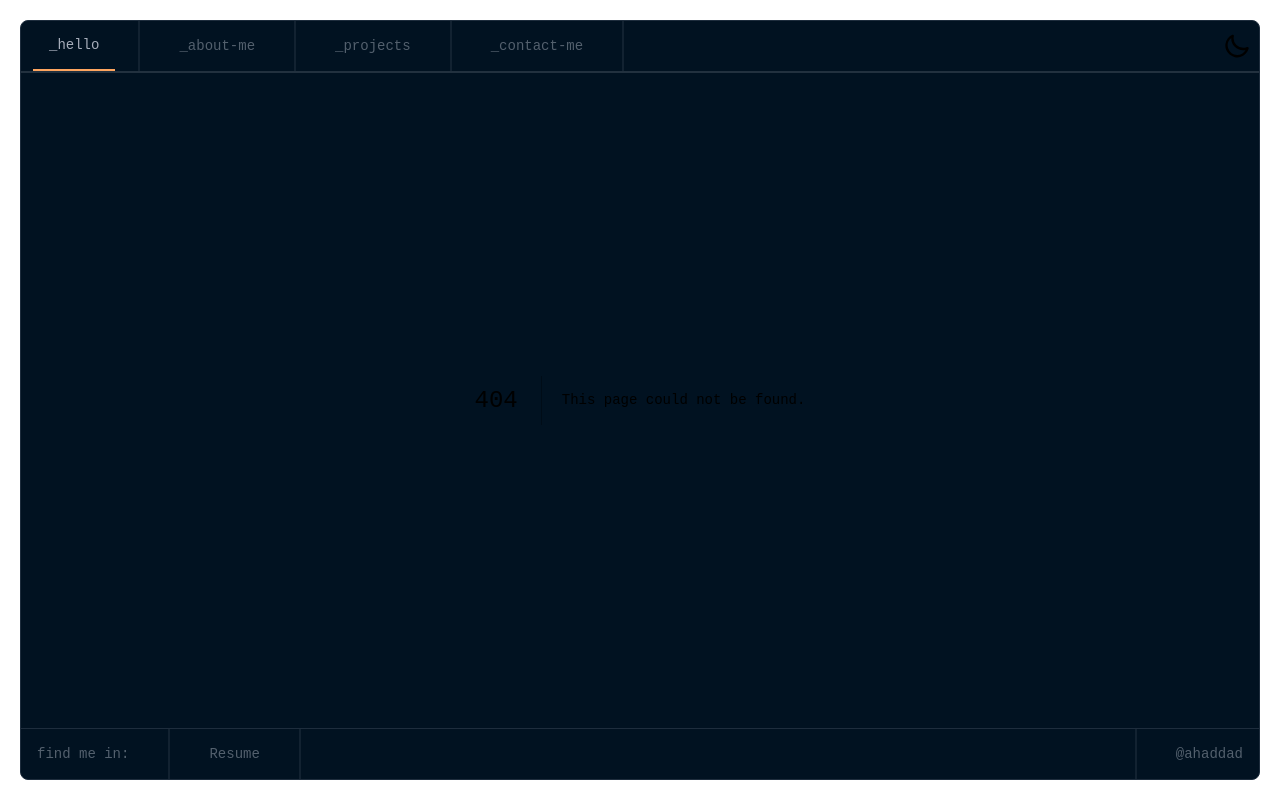
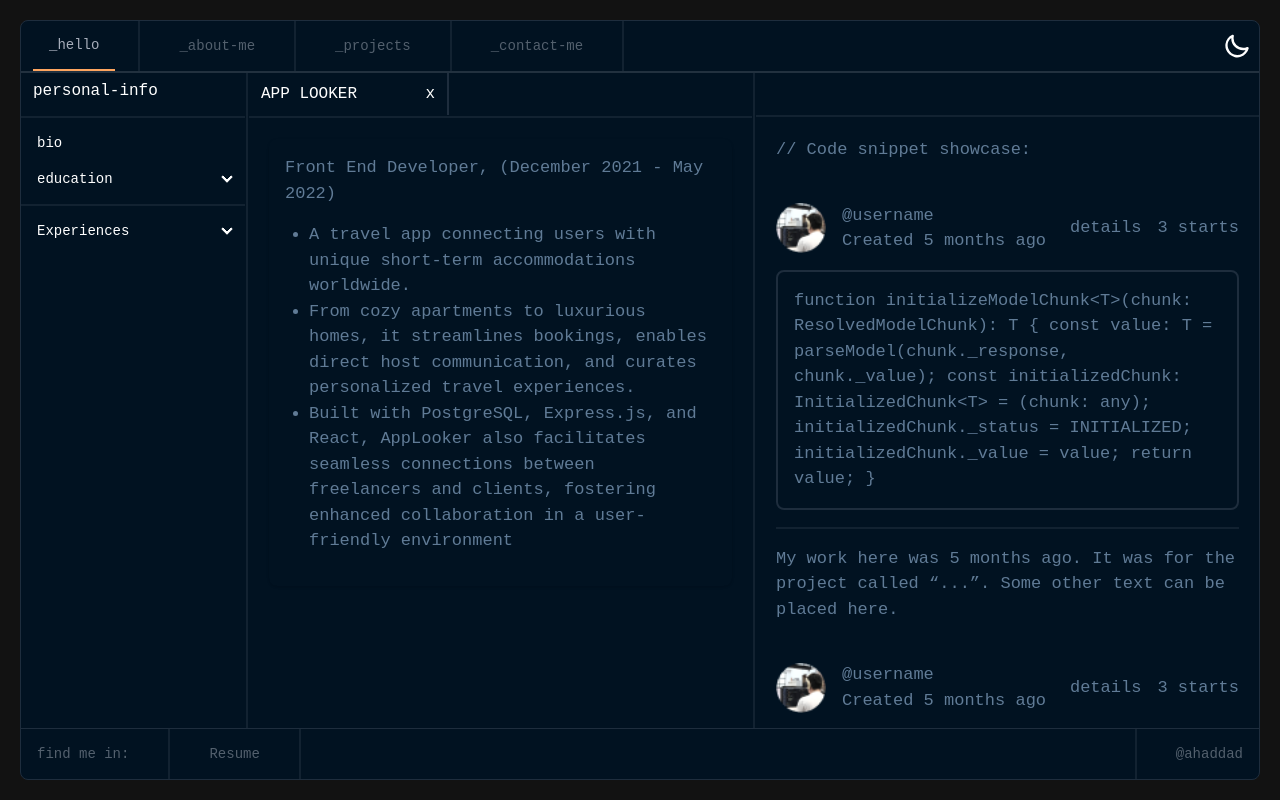
Before and after one commit to ahaddad98/portfolio, a Next.js app: page /aboutme/app-looker in a window 1280 px wide. Before the commit this address had no page. Built offline with nearby package versions, Linux system fonts and the light colour scheme.

Commit message:
app looker experince

```diff
--- /dev/null
+++ b/app/aboutme/app-looker/page.tsx
@@ -0,0 +1,47 @@
+'use client'
+import React from "react";
+// import CardSnippet from "./Card";
+import { DEFAULT_MIN_VERSION } from "tls";
+import CardSnippet from "../bio/Card";
+import { useMyGlobalContext } from "@/app/ContextGlobalProvider";
+
+const SoftwareSchool = () => {
+    let { theme }: any = useMyGlobalContext()
+    return <React.Fragment>
+        <div className="h-full flex-1 flex flex-col">
+            <div className={`hidden xl:flex h-[42px] w-[200px]  items-center justify-between pl-3 pr-3 border-r-2 ${theme ? 'border-r-bordercolor' : 'border-r-mywhite'}`}>
+                <a>APP LOOKER</a>
+                <a>x</a>
+            </div>
+            <div className="w-full divider divider-vertical m-0 mt-0 p-0 h-1"></div>
+            <div className="flex flex-1 flex-col overflow-hidden xl:overflow-y-scroll p-5 text-[17px] text-mygray">
+                <span className="block xl:hidden text-mywhite">
+                    // personal-info / bio
+                </span>
+                <div className="p-4 rounded-lg shadow">
+                    <p className="mb-4">Front End Developer, (December 2021 - May 2022)</p>
+                    <ul className="list-disc pl-6 mb-4">
+                        <li>A travel app connecting users with unique short-term accommodations worldwide.</li>
+                        <li>From cozy apartments to luxurious homes, it streamlines bookings, enables direct host communication, and curates personalized travel experiences.</li>
+                        <li>Built with PostgreSQL, Express.js, and React, AppLooker also facilitates seamless connections between freelancers and clients, fostering enhanced collaboration in a user-friendly environment</li>
+                    </ul>
+                </div>
+            </div>
+        </div>
+        <div className="divider divider-horizontal m-0  p-0 w-1"></div>
+        <div className="h-full max-h-full flex-1 flex flex-col">
+            <div className="min-h-[42px]">
+            </div>
+            <div className="w-full divider divider-vertical m-0 mt-0 p-0 h-1"></div>
+            <div className="toOver flex flex-1 max-h-full">
+                <div className="text-[17px] text-mygray overflow-hidden xl:overflow-y-scroll p-5">
+                // Code snippet showcase:
+                    <CardSnippet />
+                    <CardSnippet />
+                    <CardSnippet />
+                </div>
+            </div>
+        </div>
+    </React.Fragment>
+}
+export default SoftwareSchool
--- a/app/aboutme/sidebar.tsx
+++ b/app/aboutme/sidebar.tsx
@@ -25,7 +25,7 @@ const SideBar = () => {
                         <ul>
                             <li className=""><Link href={'/aboutme/aba-tech'}>Aba-technology</Link></li>
                             <li className=""><Link href={'/aboutme/itss-paris'}>ITSS Paris</Link></li>
-                            {/* <li className=""><Link href={''}>+212629153914</Link></li> */}
+                            <li className=""><Link href={'/aboutme/app-looker'}>APP Looker</Link></li>
                         </ul>
                     </details>
                 </li>
```
